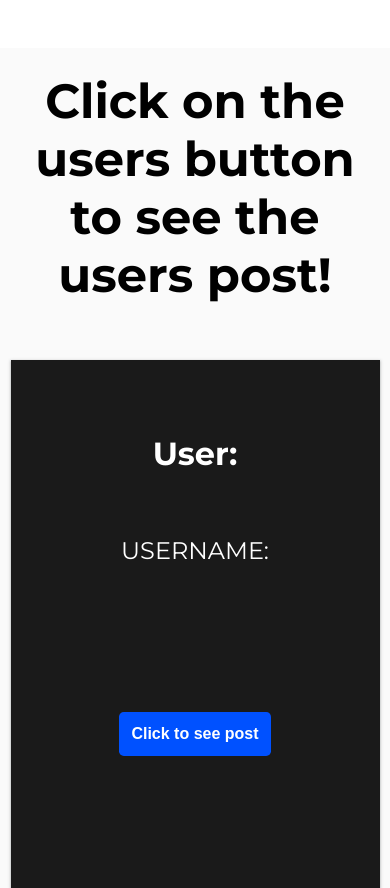
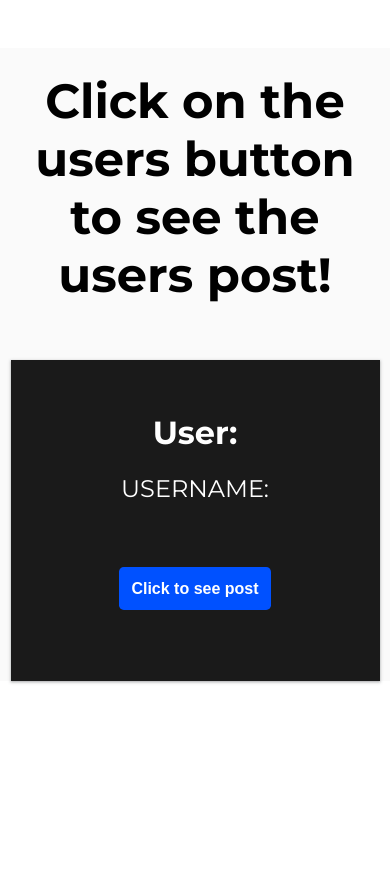
Before and after one commit to matthew640523/UserApp, a plain HTML site: page index.html in a window 390 px wide. After the commit the page ends 844 px from the top, so only its background shows below. Drawn offline with Linux system fonts and the light colour scheme; no server answers.

Commit message:
fixing media queries and taking off some js

```diff
--- a/app.js
+++ b/app.js
@@ -51,11 +51,9 @@ function ShowPost(e){
 
         if(SelectedUserBtn.textContent !== 'Click to see post'){
             SelectedUserBtn.style.backgroundColor = 'red'
-            User.style.height = 'Fit-Content'
         }
         else{
             SelectedUserBtn.style.backgroundColor = 'rgb(0, 81, 255)'
-            User.style.height = '40vh'
         }
 
 
--- a/styles.css
+++ b/styles.css
@@ -71,11 +71,12 @@ body{
 
 @media screen and (max-width: 1210px) {
     .User{
-        height: 55vh;
+        flex-basis: 35%;
 }
     }
-@media screen and (max-width: 900px) {
+@media screen and (max-width: 900px) and (max-height: 900px) {
 .User{
     flex-basis: 70%;
+    height: fit-content;
 }
     }
```
